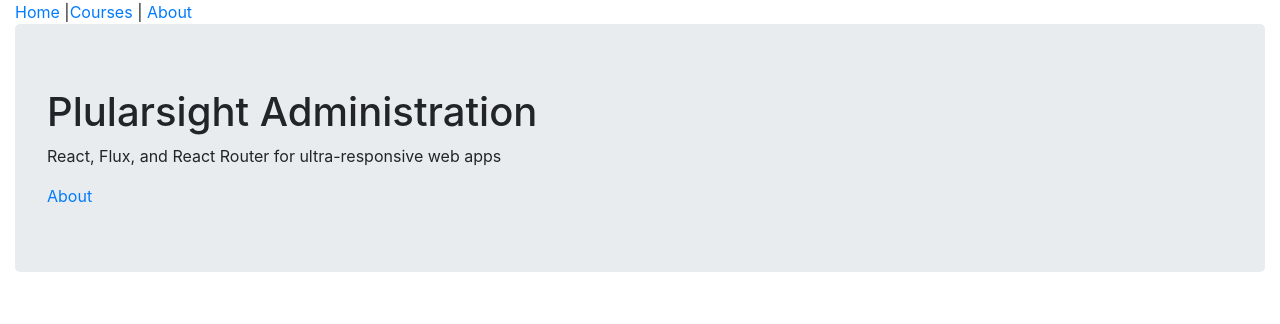
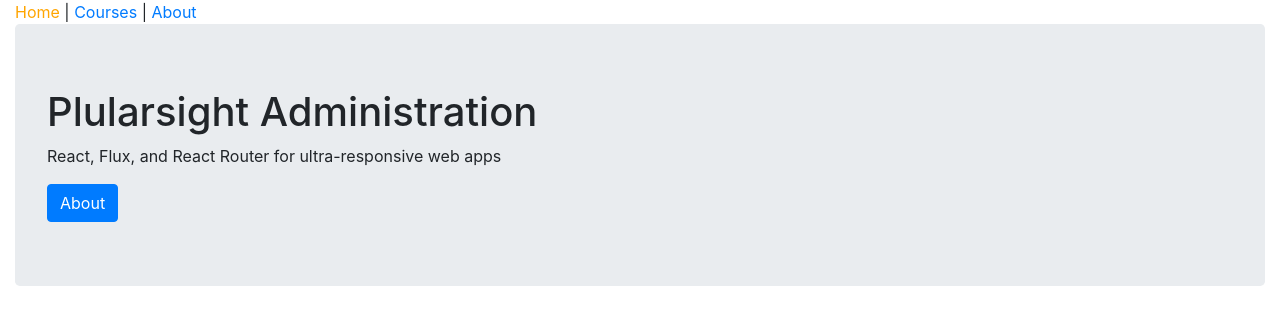
Before and after one commit to wedhimd/ps-flux, a React (Create React App) app: page / in a window 1280 px wide. Shown: the top 324 px of the page. Built offline with nearby package versions, Linux system fonts and the light colour scheme; no server answers.

Commit message:
added manage course page and 404 page

```diff
--- a/src/components/App.js
+++ b/src/components/App.js
@@ -4,18 +4,22 @@ import HomePage from "./HomePage";
 import AboutPage from "./AboutPage";
 import Header from "./common/Header";
 import CoursesPage from "./CoursesPage";
+import { Route, Switch, Redirect } from "react-router-dom";
+import NotFoundPage from "./NotFoundPage";
+import ManageCoursePage from "./ManageCoursePage";
 
 function App() {
-  function getPage() {
-    const route = window.location.pathname;
-    if (route === "/about") return <AboutPage />;
-    if (route === "/courses") return <CoursesPage />;
-    return <HomePage />;
-  }
   return (
     <div className="container-fluid">
       <Header />
-      {getPage()}
+      <Switch>
+        <Route path="/" exact component={HomePage} />
+        <Route path="/courses" component={CoursesPage} />
+        <Route path="/about" component={AboutPage} />
+        <Route path="/course/:slug" component={ManageCoursePage} />
+        <Redirect from="/about-page" to="/about" component={AboutPage} />
+        <Route component={NotFoundPage} />
+      </Switch>
     </div>
   );
 }
--- a/src/components/CourseList.js
+++ b/src/components/CourseList.js
@@ -1,5 +1,6 @@
 import React from "react";
 import PropTypes from "prop-types";
+import { Link } from "react-router-dom";
 
 function CourseList(props) {
   return (
@@ -15,7 +16,9 @@ function CourseList(props) {
         {props.courses.map((course) => {
           return (
             <tr key={course.id}>
-              <td>{course.title}</td>
+              <td>
+                <Link to={"/course/" + course.slug}>{course.title}</Link>
+              </td>
               <td>{course.authorId}</td>
               <td>{course.category}</td>
             </tr>
--- a/src/components/HomePage.js
+++ b/src/components/HomePage.js
@@ -1,4 +1,5 @@
 import React from "react";
+import { Link } from "react-router-dom";
 
 function HomePage() {
   return (
@@ -6,7 +7,9 @@ function HomePage() {
       <h1>Plularsight Administration</h1>
       <p>React, Flux, and React Router for ultra-responsive web apps</p>
 
-      <a href="/about">About</a>
+      <Link to="about" className="btn btn-primary">
+        About
+      </Link>
     </div>
   );
 }
--- /dev/null
+++ b/src/components/ManageCoursePage.js
@@ -0,0 +1,11 @@
+import { React } from "react";
+
+const ManageCoursePage = (props) => {
+  return (
+    <>
+      <h1>Manage Course</h1>
+      {props.match.params.slug}
+    </>
+  );
+};
+export default ManageCoursePage;
--- /dev/null
+++ b/src/components/NotFoundPage.js
@@ -0,0 +1,15 @@
+import { React } from "react";
+import { Link } from "react-router-dom";
+
+function NotFoundPage() {
+  return (
+    <div>
+      <h2>Page Not Found</h2>
+      <p>
+        <Link to="/">Back to Home</Link>
+      </p>
+    </div>
+  );
+}
+
+export default NotFoundPage;
--- a/src/components/common/Header.js
+++ b/src/components/common/Header.js
@@ -1,10 +1,21 @@
 import React from "react";
+import { NavLink } from "react-router-dom";
 
 export default function Header() {
+  const activeStyle = { color: "orange" };
   return (
     <nav>
-      <a href="/">Home</a> |<a href="/courses">Courses</a> |{" "}
-      <a href="/about"> About</a>
+      <NavLink activeStyle={activeStyle} exact to="/">
+        Home
+      </NavLink>
+      {" | "}
+      <NavLink activeStyle={activeStyle} to="/courses">
+        Courses
+      </NavLink>
+      {" | "}
+      <NavLink activeStyle={activeStyle} to="/about">
+        About
+      </NavLink>
     </nav>
   );
 }
--- a/src/index.js
+++ b/src/index.js
@@ -2,5 +2,11 @@ import "bootstrap/dist/css/bootstrap.min.css";
 import React from "react";
 import { render } from "react-dom";
 import App from "./components/App";
+import { BrowserRouter as Router } from "react-router-dom";
 
-render(<App />, document.getElementById("root"));
+render(
+  <Router>
+    <App />
+  </Router>,
+  document.getElementById("root")
+);
```
